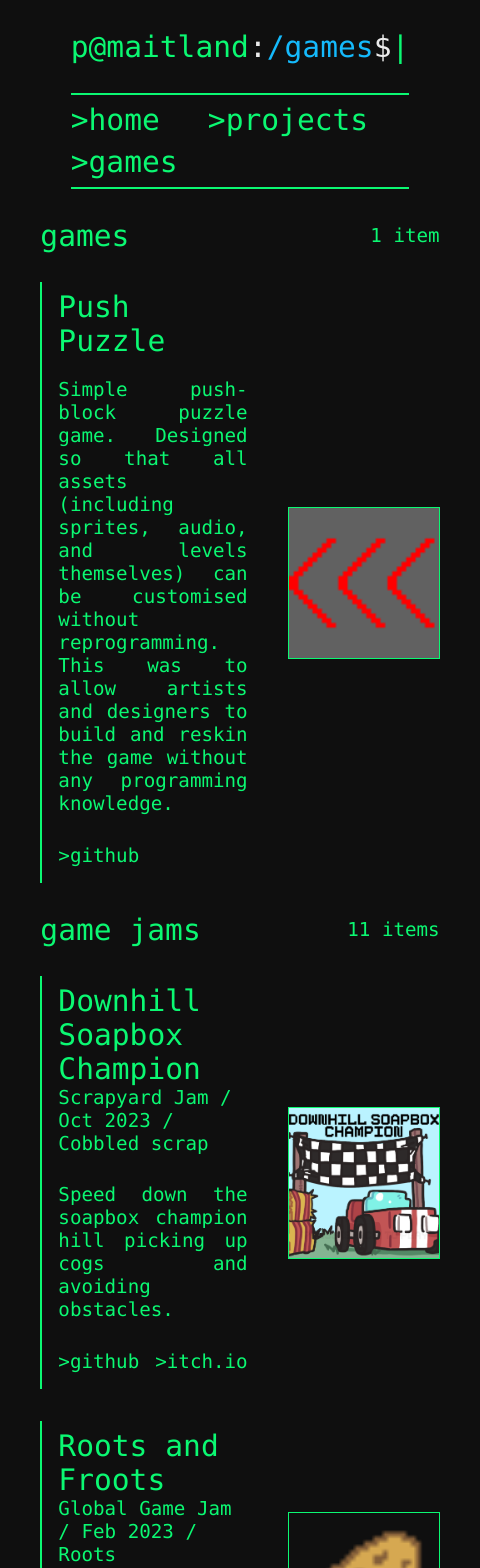
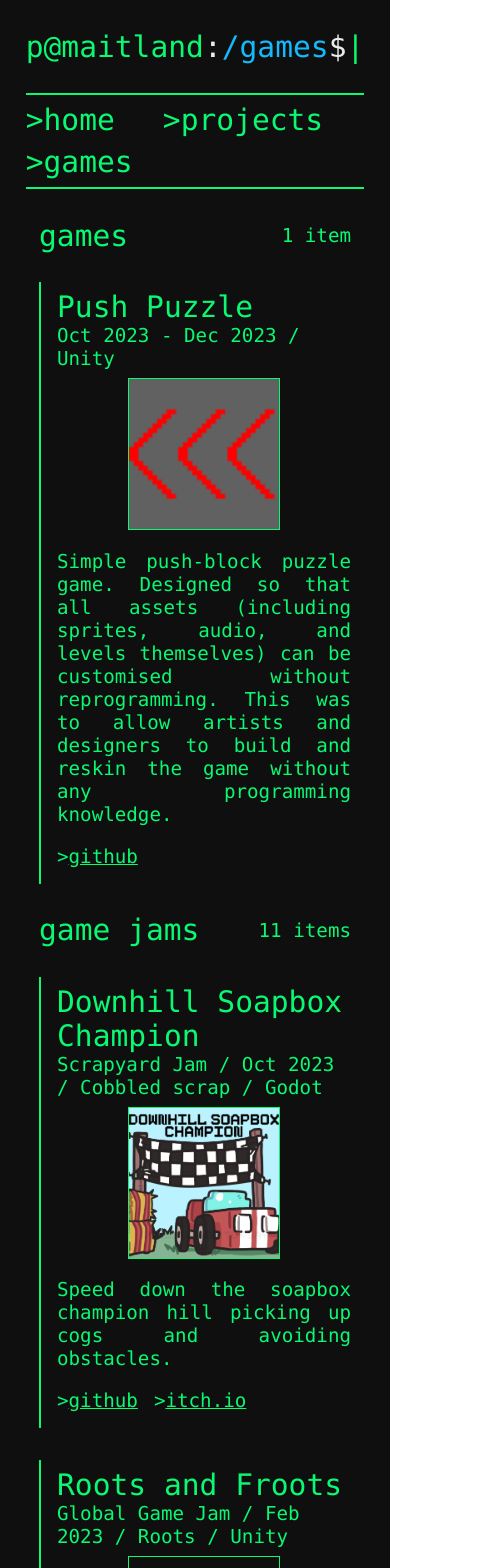
Before and after one commit to pmaitland/Personal-Website, a React (Create React App) app: page /games in a window 390 px wide. Shown: the top 1568 px of the page, 480 px wide, since content can reach past the window. Built offline with nearby package versions, Linux system fonts and the light colour scheme.

Commit message:
improved mobile styling

```diff
--- a/package.json
+++ b/package.json
@@ -11,6 +11,7 @@
     "@types/node": "^20.8.9",
     "@types/react": "^18.2.33",
     "@types/react-dom": "^18.2.14",
+    "classnames": "^2.3.2",
     "react": "^18.2.0",
     "react-dom": "^18.2.0",
     "react-router-dom": "^6.17.0",
--- a/src/App.scss
+++ b/src/App.scss
@@ -6,7 +6,8 @@
   align-items: center;
   background-color: $black;
   min-height: 100vh;
-  padding: 0 15rem 0 15rem;
+  margin: 0;
+  padding: 0 10% 0 10%;
   font-size: $title-font-size;
 }
 
--- a/src/App.tsx
+++ b/src/App.tsx
@@ -1,4 +1,4 @@
-import React, { ReactElement } from 'react'
+import React, { useEffect, ReactElement } from 'react'
 import Header from './components/Header'
 import Cards from './components/Cards'
 import NotFound from './components/NotFound'
@@ -14,6 +14,10 @@ import { home } from './assets/constants/home'
 import Card from './components/Card'
 
 function App(): ReactElement {
+  useEffect(() => {
+    document.title = 'p@maitland'
+  }, [])
+
   return (
     <div className='app'>
       <BrowserRouter>
--- a/src/assets/constants/games.ts
+++ b/src/assets/constants/games.ts
@@ -4,6 +4,9 @@ export const games: CardDetails[] = [
   {
     title: 'Push Puzzle',
     body: 'Simple push-block puzzle game. Designed so that all assets (including sprites, audio, and levels themselves) can be customised without reprogramming. This was to allow artists and designers to build and reskin the game without any programming knowledge.',
+    subtitles: [
+      'Oct 2023 - Dec 2023', 'Unity'
+    ],
     links: {
       'github': 'https://github.com/DuckSauceGames/push-puzzle'
     },
@@ -16,7 +19,7 @@ export const gameJamGames: CardDetails[] = [
     title: 'Downhill Soapbox Champion',
     body: 'Speed down the soapbox champion hill picking up cogs and avoiding obstacles.',
     subtitles: [
-      'Scrapyard Jam', 'Oct 2023', 'Cobbled scrap'
+      'Scrapyard Jam', 'Oct 2023', 'Cobbled scrap', 'Godot'
     ],
     links: {
       'github': 'https://github.com/pmaitland/DownhillSoapboxChampion',
@@ -28,7 +31,7 @@ export const gameJamGames: CardDetails[] = [
     title: 'Roots and Froots',
     body: 'Descend deep into the earth in order to survive.',
     subtitles: [
-      'Global Game Jam', 'Feb 2023', 'Roots'
+      'Global Game Jam', 'Feb 2023', 'Roots', 'Unity'
     ],
     links: {
       'github': 'https://github.com/DuckSauceGames/global-game-jam-2023'
@@ -39,7 +42,7 @@ export const gameJamGames: CardDetails[] = [
     title: 'God Complex',
     body: 'In God Complex you are a god-like being given the opportunity to create life. Will the choices you make help it grow and progress, or lead to its annihilation?',
     subtitles: [
-      'Global Game Jam', 'Jan 2022', 'Duality'
+      'Global Game Jam', 'Jan 2022', 'Duality', 'React'
     ],
     links: {
       'github': 'https://github.com/Yasmojam/ggj2022',
@@ -51,7 +54,7 @@ export const gameJamGames: CardDetails[] = [
     title: 'Bee Game',
     body: 'Your bees are busy working hard to keep your hive alive, and you\'ll need to be busy keeping an eye out for intruder bees who are here to steal from you!',
     subtitles: [
-      'GitHub Game Off', 'Nov 2021', 'Bug'
+      'GitHub Game Off', 'Nov 2021', 'Bug', 'Unity'
     ],
     links: {
       'github': 'https://github.com/Iain530/github-game-jam-2021'
@@ -62,7 +65,7 @@ export const gameJamGames: CardDetails[] = [
     title: 'Island Dream',
     body: 'You are a survivor. Your plane has crashed and you have been lost to society! Stranded on a series of desert islands you must solve simple puzzles and build a boat to leave the islands and find your way back to the world. Find materials to progress across the islands to achieve this goal!',
     subtitles: [
-      'Global Game Jam', 'Jan 2021', 'Lost and Found'
+      'Global Game Jam', 'Jan 2021', 'Lost and Found', 'Unity'
     ],
     links: {
       'github': 'https://github.com/Yasmojam/GGJ21',
@@ -74,10 +77,10 @@ export const gameJamGames: CardDetails[] = [
     title: 'Spaceship Repair',
     body: 'Oh no! Your spaceship has crash landed on an unknown world and asteroids are raining down all around you. Can you collect scrap to repair your spaceship and escape?',
     subtitles: [
-      'Global Game Jam', 'Feb 2020', 'Repair'
+      'Global Game Jam', 'Feb 2020', 'Repair', 'Godot'
     ],
     links: {
-      'github': 'https://github.com/Yasmojam/Globalsubtitles2020'
+      'github': 'https://github.com/Yasmojam/GlobalGameJam2020'
     },
     image: 'repairGame.png'
   },
@@ -85,7 +88,7 @@ export const gameJamGames: CardDetails[] = [
     title: 'Slimes',
     body: 'The twin slimes have to work together to jump, dive, and slide through a dangerous dungeon to help Mama Slime escape.',
     subtitles: [
-      'GUDEV', 'Feb 2019', 'Twins'
+      'GUDEV', 'Feb 2019', 'Twins', 'Unity'
     ],
     links: {
       'github': 'https://github.com/pmaitland/GUDev5',
@@ -97,7 +100,7 @@ export const gameJamGames: CardDetails[] = [
     title: 'Hermit',
     body: 'It\'s important to eat plenty of healthy food to grow big and strong, but be careful; you might outgrow your home and have to find another!',
     subtitles: [
-      'Global Game Jam', 'Jan 2019', 'What home means to you'
+      'Global Game Jam', 'Jan 2019', 'What home means to you', 'Unity'
     ],
     links: {
       'github': 'https://github.com/Iain530/GGJ19'
@@ -108,7 +111,7 @@ export const gameJamGames: CardDetails[] = [
     title: 'Parkour Piggies',
     body: 'The piglets have lost their mum! Can you help them jump to the top of each level and find her?',
     subtitles: [
-      'GUDEV', 'Oct 2018', 'Deceit'
+      'GUDEV', 'Oct 2018', 'Deceit', 'Unity'
     ],
     links: {
       'github': 'https://github.com/dasha1362/gudev4-deceit',
@@ -120,10 +123,10 @@ export const gameJamGames: CardDetails[] = [
     title: 'Claw Game',
     body: 'Cleaning the ocean? Pfft, we\'re here to make money! Use the giant claw attached to your boat to pull valuables out of the water and sell them!',
     subtitles: [
-      'GUDEV', 'Mar 2018', 'Salvage'
+      'GUDEV', 'Mar 2018', 'Salvage', 'Godot'
     ],
     links: {
-      'github': 'https://github.com/pmaitland/GUDEV_subtitles_Email-'
+      'github': 'https://github.com/pmaitland/GUDEV_GameJam_Email-'
     },
     image: 'clawGame.png'
   },
@@ -131,7 +134,7 @@ export const gameJamGames: CardDetails[] = [
     title: 'Operation: Wire',
     body: 'You are a virus. Your mission: Investigate computers on the network and find out as much information about them as you can.',
     subtitles: [
-      'Global Game Jam', 'Jan 2018', 'Transmission'
+      'Global Game Jam', 'Jan 2018', 'Transmission', 'Unity'
     ],
     links: {
       'github': 'https://github.com/DevdudeSami/GUEmail_GGJ',
--- a/src/assets/constants/home.ts
+++ b/src/assets/constants/home.ts
@@ -2,7 +2,7 @@ import { CardDetails } from '../../types/cardDetails'
 
 export const home: CardDetails = {
   title: 'pmaitland',
-  body: 'hello! welcome to my website. check out some of the things i\'ve done by having a look around or visiting one of the links below.',
+  body: 'ahoy hoy! welcome to my website. check out some of the things i\'ve done by having a look around or visiting one of the links below.',
   links: {
     'github': 'https://github.com/pmaitland',
     'linkedin': 'https://www.linkedin.com/in/pmaitland/'
--- a/src/assets/css/Card.scss
+++ b/src/assets/css/Card.scss
@@ -41,9 +41,16 @@
 .link {
   display: flex;
   font-size: $body-font-size;
-  margin: 0;
+  margin-bottom: 0;
+
+  a {
+    text-decoration: underline;
+  }
 }
 
 .image {
+  width: 150px;
+  height: 150px;
   border: solid 1px $green;
+  align-self: center;
 }
--- a/src/components/Card.tsx
+++ b/src/components/Card.tsx
@@ -1,12 +1,15 @@
 import React, { HTMLAttributes, ReactElement } from 'react'
 import { CardDetails } from '../types/cardDetails'
 import '../assets/css/Card.scss'
+import useIsMobile from '../hooks/useIsMobile'
 
 interface CardProps extends HTMLAttributes<HTMLDivElement> {
   cardDetails: CardDetails
 }
 
 function Card({ cardDetails }: CardProps): ReactElement {
+  const isMobile = useIsMobile()
+
   return (
     <div className='card'>
       <div className='text'>
@@ -19,22 +22,23 @@ function Card({ cardDetails }: CardProps): ReactElement {
             }
           </p>
         }
+        {isMobile && cardDetails.image &&
+          <img src={`/images/${cardDetails.image}`} className='image' alt={cardDetails.title} />
+        }
         <p className={'body'}>{cardDetails.body}</p>
         {cardDetails.links &&
-          <p className={'links'}>
+          <div className={'links'}>
             {Object.keys(cardDetails.links).map(link => (
               <p key={link} className='link'>
                 {'>'}<a href={cardDetails.links?.[link]}>{link}</a>
               </p>
             ))}
-          </p>
+          </div>
         }
       </div>
-      <div>
-        {cardDetails.image &&
-          <img src={`/images/${cardDetails.image}`} width='150' height='150' className='image' alt={cardDetails.title}></img>
-        }
-      </div>
+      {!isMobile && cardDetails.image &&
+        <img src={`/images/${cardDetails.image}`} className='image' alt={cardDetails.title} />
+      }
     </div>
   )
 }
--- /dev/null
+++ b/src/hooks/useIsMobile.ts
@@ -0,0 +1,20 @@
+import { useState, useEffect } from 'react'
+
+const isMobile = () => {
+  const [width, setWidth] = useState<number>(window.innerWidth)
+
+  function handleWindowSizeChange() {
+    setWidth(window.innerWidth)
+  }
+
+  useEffect(() => {
+    window.addEventListener('resize', handleWindowSizeChange)
+    return () => {
+      window.removeEventListener('resize', handleWindowSizeChange)
+    }
+  }, [])
+
+  return width <= 768
+}
+
+export default isMobile
```
Also changed, not shown: tsconfig.json (+2 -8 lines), .eslintrc.json, 2 other files (tests, documents, lock files or other folders).
